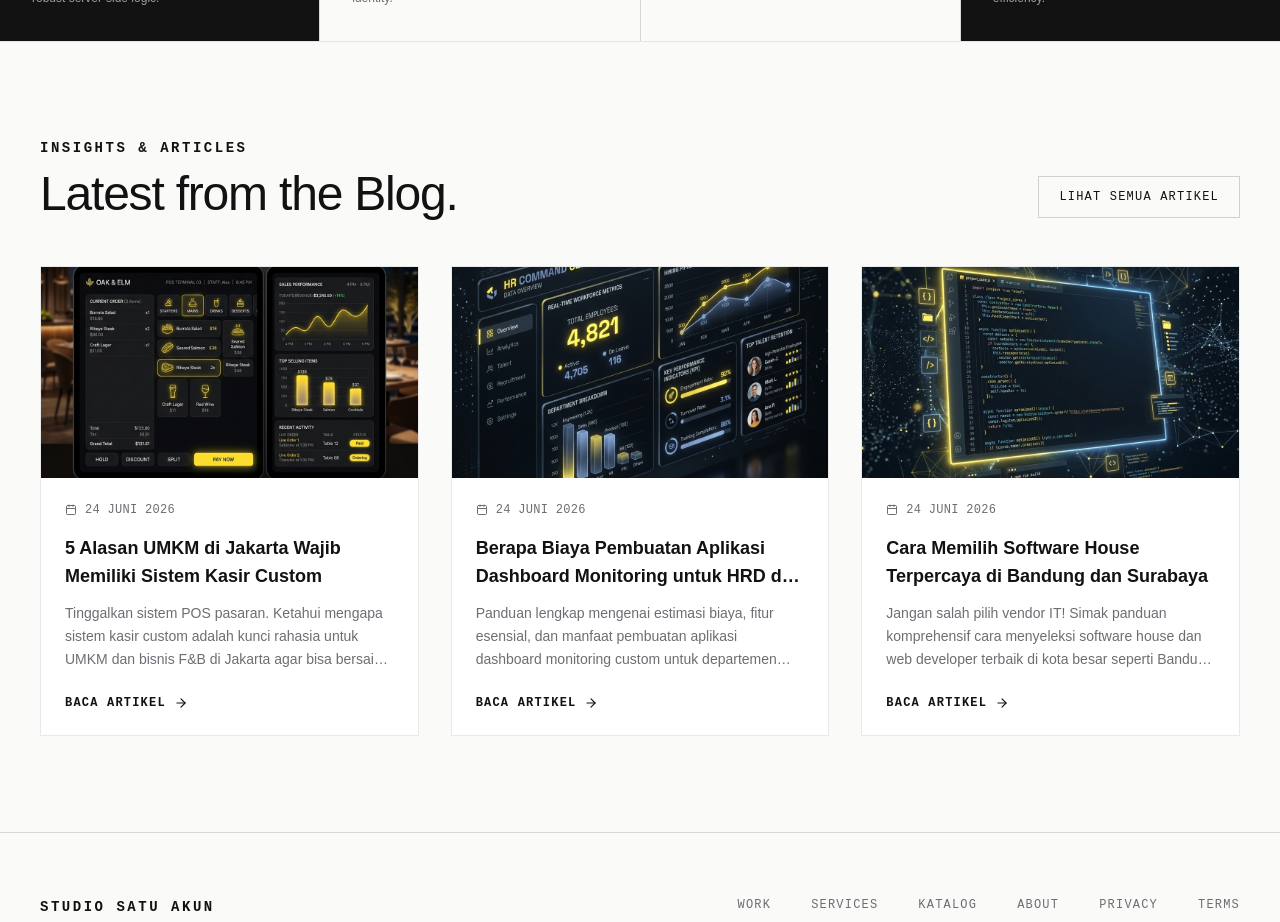
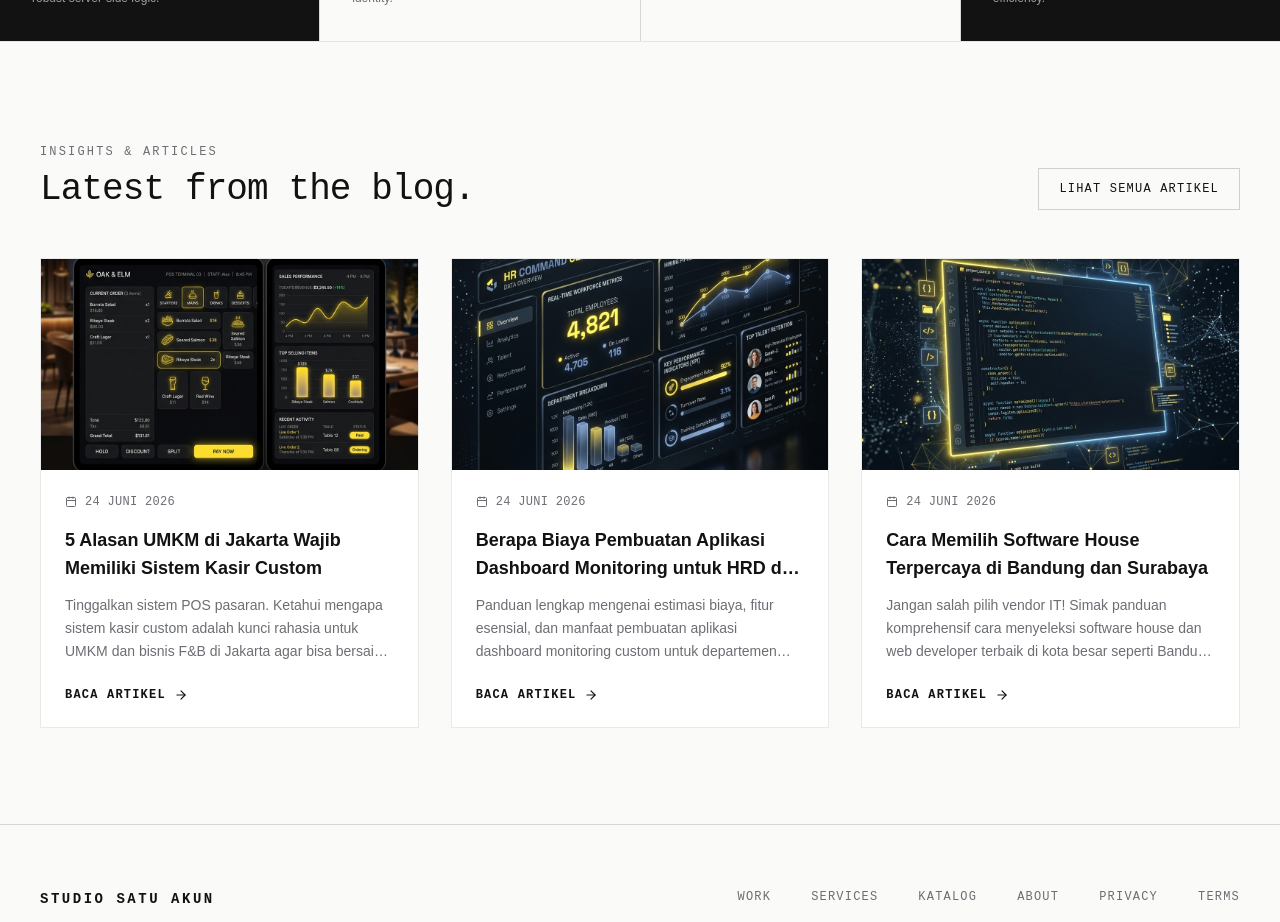
Before and after one commit to studiosatuakun-max/studiosatuakun, a Next.js app: page /home in a window 1280 px wide. Shown: the part 4440-5362 px from the top of the page. Built offline with nearby package versions, Linux system fonts and the light colour scheme.

Commit message:
style: update blog section header typography to match bento sections

```diff
--- a/src/app/home/components/BlogSection.tsx
+++ b/src/app/home/components/BlogSection.tsx
@@ -12,12 +12,12 @@ export default function BlogSection() {
     <section id="blog" className="py-24 px-6 md:px-10 border-t border-[rgba(107,110,115,0.15)] bg-paper">
       <div className="max-w-7xl mx-auto">
         <div className="flex flex-col md:flex-row md:items-end justify-between gap-6 mb-12">
-          <div className="flex flex-col gap-3">
-            <span className="font-mono text-sm font-semibold tracking-widest2 text-ink uppercase">
+          <div>
+            <span className="font-mono text-xs uppercase tracking-widest2 text-graphite">
               Insights & Articles
             </span>
-            <h2 className="text-3xl md:text-5xl font-light tracking-tight text-ink">
-              Latest from the Blog.
+            <h2 className="mt-2 font-mono text-3xl md:text-4xl font-light text-ink tracking-tight">
+              Latest from the blog.
             </h2>
           </div>
           <Link
```
